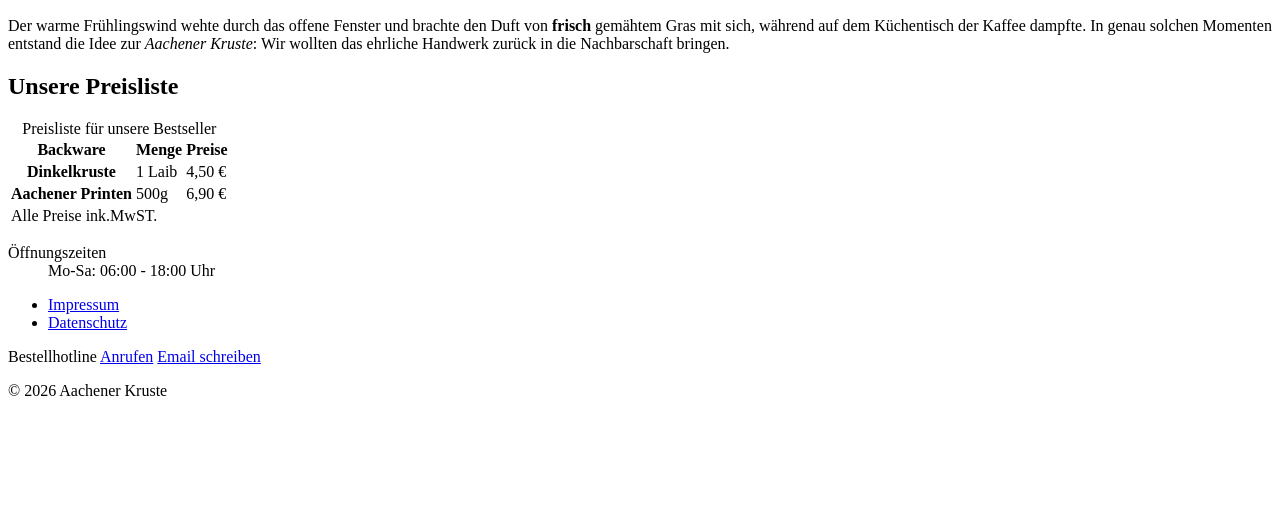
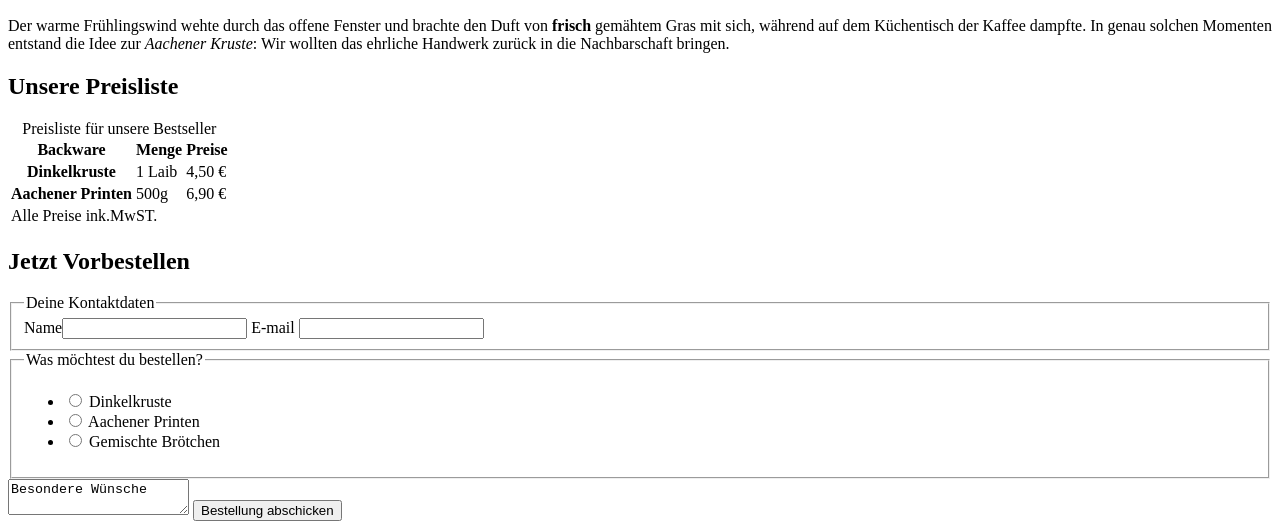
Before and after one commit to Khashman1994/newProject, a plain HTML site: page index.htm in a window 1280 px wide. Shown: the part 294-817 px from the top of the page. Drawn offline with Linux system fonts and the light colour scheme.

Commit message:
Update index.htm

```diff
--- a/index.htm
+++ b/index.htm
@@ -80,6 +80,45 @@
 
         </section>
 
+
+        <section id="kontakt">
+            <h2>Jetzt Vorbestellen</h2>
+            <form action="#" method="post">
+                <fieldset>
+                    <legend>Deine Kontaktdaten</legend>
+
+                    <label > Name<input type="text" name="name" required></label>
+                    <label>E-mail <input type="email" required> </label>
+                </fieldset>
+
+                <fieldset>
+                    <legend>Was möchtest du bestellen?</legend>
+                    <ul>
+                        <li>
+                            <label>
+                                <input type="radio" value="Dinkelkruste" name="a"> Dinkelkruste
+                            </label>
+                        </li>
+                        <li>
+                              <label>
+                                <input type="radio" value="Aachener Printen" name="a"> Aachener Printen
+                            </label>
+                        </li>
+
+                        <li>
+                            <label>
+                                <input type="radio" value="Gemischte Brötchen" name="a"> Gemischte Brötchen
+                            </label>
+                        </li>
+
+                    </ul>
+
+                </fieldset>
+                  <textarea name="Besondere Wünsche" id="wuensche">Besondere Wünsche</textarea>
+                <button type="submit">Bestellung abschicken</button>
+            </form>
+        </section>
+
     </main>
 
 <footer>
```
